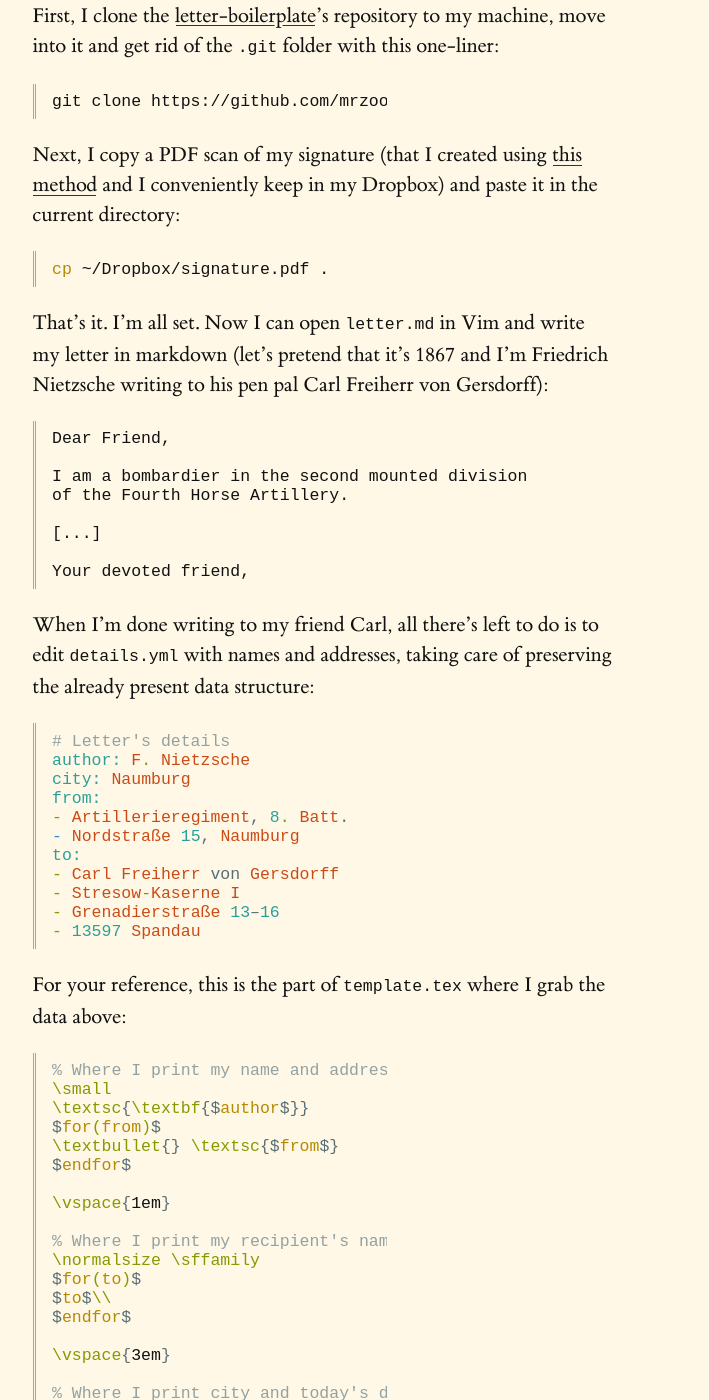
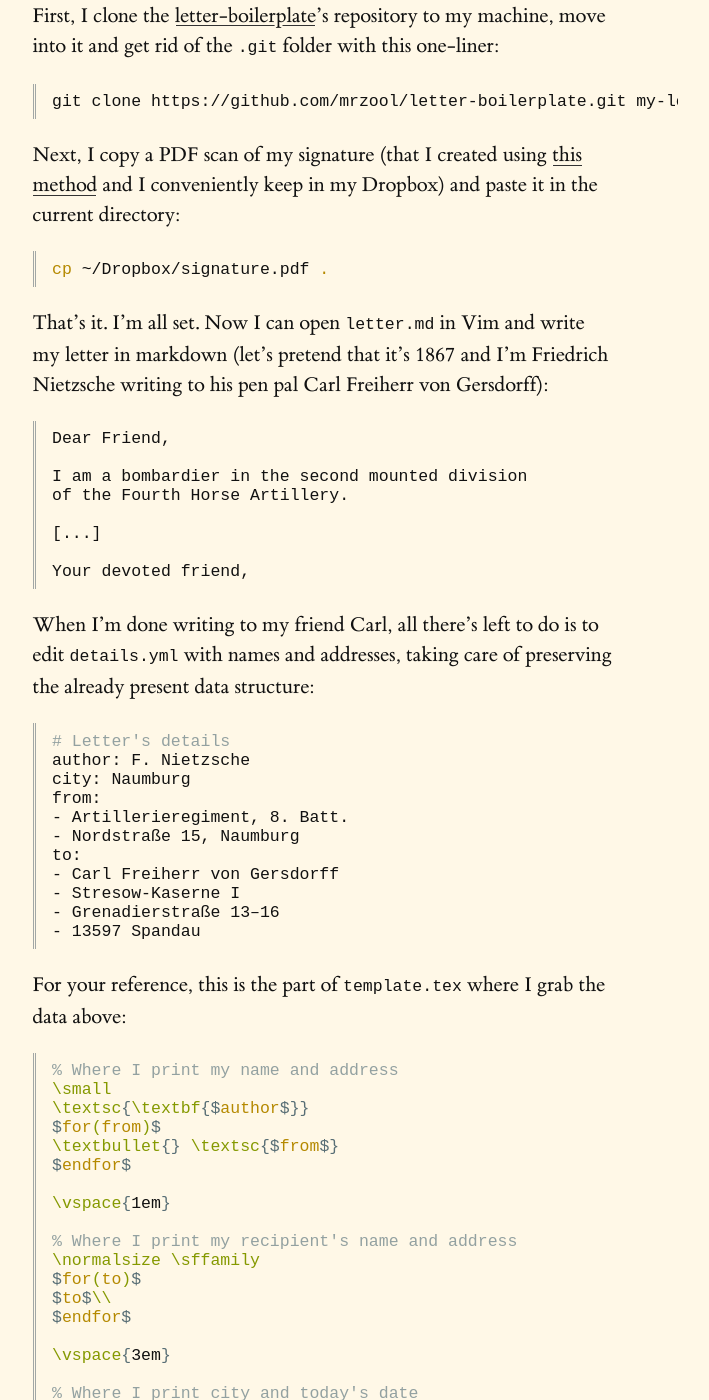
Before and after one commit to mrzool/mrzool.github.io, a Jekyll site: the page built from _posts/2015-11-24-typesetting-automation.md, in a window 1280 px wide and 1400 px high, scrolled down 2450 px. Shown: the whole window, without its empty margins (285-994 px from the left). Built offline with Jekyll 4.4.1, drawn with Linux system fonts in a browser that asks for light colours; some of the changed text lies outside the part shown.

Commit message:
Switch to backticks

````diff
--- a/_posts/2015-11-24-typesetting-automation.md
+++ b/_posts/2015-11-24-typesetting-automation.md
@@ -22,13 +22,13 @@
 
 For this article, I've picked [letter-boilerplate](https://github.com/mrzool/letter-boilerplate) to walk you through a typical workflow. Let's look at the basic structure of the repository:
 
-{% highlight bash %}
+```bash
 ├── README.md
 ├── letter.md
 ├── details.yml
 ├── template.tex
 └── makefile
-{% endhighlight %}
+```
 
 Here's what every file is about:
 
@@ -46,15 +46,15 @@
 
 First, I clone the [letter-boilerplate](https://github.com/mrzool/letter-boilerplate)'s repository to my machine, move into it and get rid of the `.git` folder with this one-liner:
 
-{% highlight bash %}
+```bash
 git clone https://github.com/mrzool/letter-boilerplate.git my-letter && my-letter && rm -rf .git/
-{% endhighlight %}
+```
 
 Next, I copy a PDF scan of my signature (that I created using [this method](http://tex.stackexchange.com/questions/32911/adding-a-signature-on-an-online-job-application/32940#32940) and I conveniently keep in my Dropbox) and paste it in the current directory:
 
-{% highlight bash %}
+```bash
 cp ~/Dropbox/signature.pdf .
-{% endhighlight %}
+```
 
 That's it. I'm all set. Now I can open `letter.md` in Vim and write my letter in markdown (let's pretend that it's 1867 and I'm Friedrich Nietzsche writing to his pen pal Carl Freiherr von Gersdorff):
 
@@ -69,7 +69,7 @@
 
 When I'm done writing to my friend Carl, all there's left to do is to edit `details.yml` with names and addresses, taking care of preserving the already present data structure:
 
-{% highlight ruby %}
+```yaml
 # Letter's details
 author: F. Nietzsche
 city: Naumburg
@@ -81,11 +81,11 @@
 - Stresow-Kaserne I
 - Grenadierstraße 13–16
 - 13597 Spandau
-{% endhighlight %}
+```
 
 For your reference, this is the part of `template.tex` where I grab the data above:
 
-{% highlight latex %}
+```latex
 % Where I print my name and address
 \small
 \textsc{\textbf{$author$}}
@@ -114,14 +114,13 @@
 % The special variable $body$ expands to the
 % content of letters.md converted to TeX
 $body$
-
-{% endhighlight %}
+```
 
 After saving `details.yml` with my data, all there's left to do is running `make` on my prompt. This will result in the following command being executed:
 
-{% highlight bash %}
+```bash
 pandoc details.yml letter.md -o output.pdf --latex-engine=xelatex --template=template.tex
-{% endhighlight %}
+```
 
 What's happening there? I'm leveraging the powerful conversion and templating abilities of [Pandoc](http://pandoc.org/) to do most of the work. The command above concatenates `details.yml` and `letter.md` and passes them as input to `pandoc`, which uses their content to populate `template.tex` on the fly and pipes the result to <span class="latex">X<sub>&#398;</sub>T<sub>e</sub>X</span>, that parses then the whole thing and finally outputs a PDF. That might seem complicated, but it's the computer, not me, that has to go through the whole process. I just have to run `make` in the terminal for the magic to happen automatically.
 
@@ -140,7 +139,7 @@
 
 Some basic options are available at the bottom of `details.yml`. Let's see what they do:
 
-{% highlight ruby %}
+```yaml
 # Settings
 mainfont: Hoefler Text
 altfont: Helvetica Neue
@@ -149,7 +148,7 @@
 fontsize: 10pt
 geometry: a4paper, left=35mm, right=35mm, top=50mm, bottom=25mm
 # letterhead: true
-{% endhighlight %}
+```
 
 Everything in there is pretty straightforward. The first three options allow us to choose the typefaces for our document.
 
@@ -171,7 +170,7 @@
 
 Now let's see how we can dramatically alter the look and feel of our letter just by changing a couple of options. I will change `mainfont` to `Gill Sans`, include a nice letterhead I've built with InDesign (that I've shamelessly copied from the example given in Matthew Butterick's [Letterhead Advices](http://practicaltypography.com/letterhead.html)), and redefine my margins to accomodate the new layout:
 
-{% highlight ruby %}
+```yaml
 # Settings
 mainfont: Gill Sans
 altfont: Helvetica Neue
@@ -180,17 +179,17 @@
 fontsize: 10pt
 geometry: a4paper, left=90mm, right=22mm, top=22mm, bottom=22mm
 letterhead: true
-{% endhighlight %}
+```
 
 Now that I've activated the `wallpaper` package by setting `letterhead` to `true`, I need to import my letterhead file. Just like my signature, I keep that in my Dropbox as well:
 
-{% highlight bash %}
+```bash
 cp ~/Dropbox/letterhead.pdf .
-{% endhighlight %}
+```
 
 I will also comment out the code that prints the sender address in `template.tex`, because our address is now visible in the letterhead and we don't need that bit anymore:
 
-{% highlight latex %}
+```latex
 % \small
 % \textsc{\textbf{$author$}}
 % $for(from)$
@@ -203,7 +202,7 @@
 $for(to)$
 $to$\\
 $endfor$
-{% endhighlight %}
+```
 
 Now let's run `make && open output.pdf`. This is what we get:
 
````
